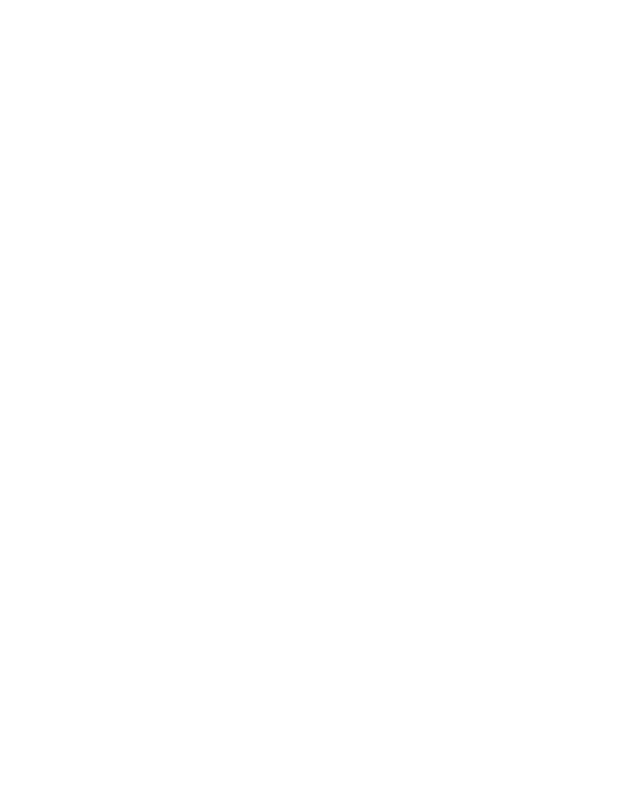
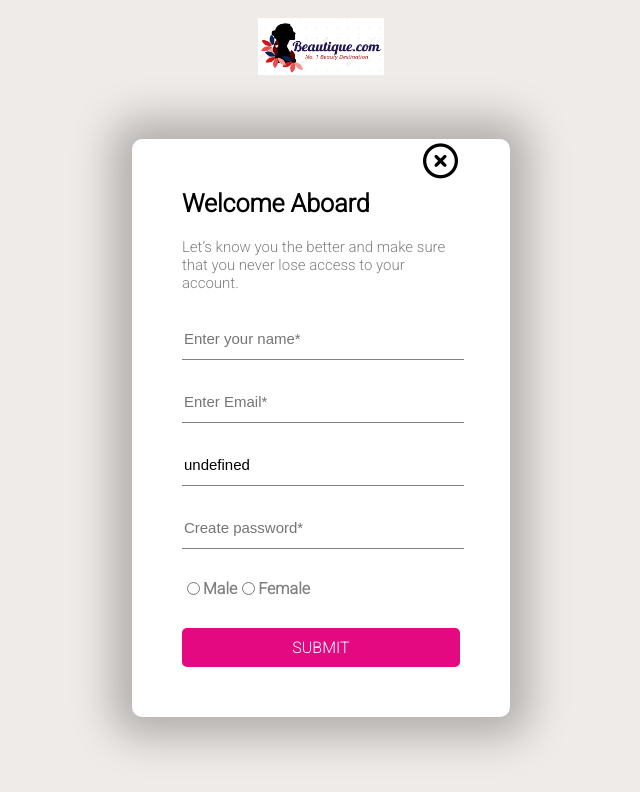
Before and after one commit to Upendrapal0607/satisfying-scale-7625, a plain HTML site: page login.html in a window 1280 px wide. Shown: the whole page, without its empty margins (319-959 px from the left). Drawn offline with Linux system fonts and the light colour scheme.

Commit message:
day-3 done

```diff
--- /dev/null
+++ b/CSS/login.css
@@ -0,0 +1,116 @@
+.logInAfter{
+   position: relative;
+}
+#logPage {
+
+    border-radius: 1px solid red;
+    background: white;
+    width: 22%;
+    height: 50%;
+    margin: auto;
+    padding: 50px;
+    box-shadow: 0 0 40px 20px rgba(0, 0, 0, 0.26);
+    margin-top: 60px;
+    border-radius: 10px;
+}
+
+input{
+    margin-top: 10px;
+    margin-bottom: 10px;
+}
+#logo {
+    width: 10%;
+    margin-left: 45%;
+    margin-top: 10px;
+}
+.radioInput{
+    display: flex;
+    margin-top: 10px;
+}
+/* #radio{
+    background-color: #e40980;
+} */
+#gender{
+    font-family: 'Roboto', sans-serif;
+    color: grey;
+    font-size: 16px;
+    font-weight: 600;
+    margin-top: 10px;
+    margin-bottom: 10px;
+}
+.number {
+    width: 100%;
+    margin-right: 5px;
+    height: 40px;
+    border: none;
+    outline: none;
+    border-bottom: 1px solid grey;
+}
+
+.number:hover{
+    border-bottom: 2px solid #e40980;
+}
+
+#check {
+    color: green;
+    text-align: center;
+    font-size: 20px;
+    margin: auto;
+}
+
+.numInput{
+    display: flex;
+    flex-direction: column;
+}
+
+#btn {
+    display: block;
+}
+
+i{
+    width: 100%;
+    display: flex;
+    justify-content: center;
+    align-items: center;
+    padding: 15px;
+}
+.arrow{
+    background-color: rgb(194, 189, 189);
+    border-radius: 50%;
+}
+
+body {
+    background-size: cover;
+    background-color: #EFEBE9;
+}
+
+h2{
+    font-family: 'Roboto', sans-serif;
+    margin-top: 0px;
+    font-size: 25px;
+}
+
+p{
+    font-family: 'Roboto', sans-serif;
+    color: grey;
+    font-size: 15px;
+    font-weight: 500;
+}
+
+button {
+    padding: 10px 10px;
+    background: #e40980;
+    color: #fff;
+    font-family: 'Roboto', sans-serif;
+    font-size: 16px;
+    margin-top: 20px;
+    outline: none;
+    border: none;
+    border-radius: 5px;
+}
+#clear{
+    position: absolute;
+    top: -11px;
+    right: 480px;
+    font-size: 35px;
+}
--- a/CSS/signup.css
+++ b/CSS/signup.css
@@ -1,8 +1,10 @@
+.logInAfter{
+    position: relative;
+ }
+
 #logPage {
     border-radius: 1px solid red;
-    /* text-align: center; */
     background: white;
-    /* linear-gradient( rgba(14, 13, 13, 0.5), rgba(238, 236, 237, 0.1)) */
     width: 25%;
     height: 40%;
     margin: auto;
@@ -22,13 +24,20 @@ h2 {
     margin-top: 0;
 }
 
+#clear{
+    position: absolute;
+    top: -11px;
+    right: 460px;
+    font-size: 35px;
+}
+
 #number {
     width: 85%;
     margin-right: 5px;
     height: 40px;
     border: none;
     outline: none;
-    border-bottom: 2px solid grey;
+    border-bottom: 1px solid grey;
 }
 
 #number:hover{
@@ -41,25 +50,27 @@ h2 {
     margin-top: 50px;
     margin-bottom: 35px;
     font-size: 17px;
+    font-weight: 600;
 }
 
 #face {
     display: flex;
     margin: auto;
     margin-left: 0px;
-    box-shadow: 1px 1px 1px 1px #e2e6e9;
+    box-shadow: 1px 1px 1px 2px #e2e6e9;
     border-radius: 3px;
     margin-right: 5px;
 }
 
 #last {
     display: flex;
+    justify-content: space-between;
 }
 
 #goog {
     display: flex;
     border-radius: 3px;
-    box-shadow: 1px 1px 1px 1px #e2e6e9;
+    box-shadow: 1px 1px 1px 2px #e2e6e9;
 }
 
 img {
@@ -69,12 +80,16 @@ img {
 }
 
 #facebook {
+    font-family: 'Roboto', sans-serif;
+    color: grey;
     margin: auto;
     padding: 10px 0px 10px 0px;
     margin-left: 0px;
 }
 
 #google {
+    font-family: 'Roboto', sans-serif;
+    color: grey;
     margin: auto;
     padding: 10px 0px 10px 0px;
     margin: auto;
@@ -86,18 +101,6 @@ img {
     text-align: center;
     font-size: 20px;
     margin: auto;
-}
-
-#mess {
-    margin: 0px;
-    color: red;
-    font-size: 20px;
-}
-
-#mess1 {
-    margin: 0px;
-    color: red;
-    font-size: 20px;
 }
 
 #wr {
@@ -126,25 +129,24 @@ i{
 
 }
 .arrow{
-    /* border: 1px solid grey; */
     background-color: rgb(194, 189, 189);
     border-radius: 50%;
 
 }
 
 body {
-    background-image: linear-gradient(to bottom, rgb(247, 235, 245), rgba(254, 250, 255, 0.603)), url(https://media6.ppl-media.com/tr:h-400/static/img/story/18671/new_lets-purplle-613f74-371_1484764966_18671_changed.jpg );
+    /* background-image: linear-gradient(to bottom, rgb(247, 235, 245), rgba(254, 250, 255, 0.603)), url(https://media6.ppl-media.com/tr:h-400/static/img/story/18671/new_lets-purplle-613f74-371_1484764966_18671_changed.jpg ); */
     background-size: cover;
     height: 730px;
     background-color: #EFEBE9;
 }
 
 h2 {
-    font-family: sans-serif;
+    font-family: 'Roboto', sans-serif;
     font-size: 25px;
 }
 p{
-    font-family: sans-serif;
+    font-family: 'Roboto', sans-serif;
     font-size: 15px;
 }
 
--- a/JavaScript/index.js
+++ b/JavaScript/index.js
@@ -0,0 +1 @@
+hiiiiiiiiiiiiiii111111111111
--- /dev/null
+++ b/JavaScript/login.js
@@ -0,0 +1,30 @@
+
+let user = JSON.parse(localStorage.getItem("user")) || [];
+let num = document.getElementById("num");
+num.value = user.mobile;
+
+function userInfo(){
+    let user = JSON.parse(localStorage.getItem("user")) || [];
+    let name = document.getElementById("name");
+    let email = document.getElementById("email");
+    let password = document.getElementById("password");
+    let gender = document.getElementById("gender");
+
+            let objuser={
+                name : name.value,
+                email : email.value,
+                mobile : num.value,
+                password : password.value,
+                gender : gender.value
+            };
+            // console.log("obj", objuser)
+            // user.push(objuser);
+            localStorage.setItem("user", JSON.stringify(objuser));
+            alert("Login Successfully");
+            window.location.href="index.html";
+
+}
+
+function clearLogin(){
+    window.location.href = "index.html"
+}
--- a/login.html
+++ b/login.html
@@ -0,0 +1,51 @@
+<!DOCTYPE html>
+<html lang="en">
+
+<head>
+    <meta charset="UTF-8">
+    <meta http-equiv="X-UA-Compatible" content="IE=edge">
+    <meta name="viewport" content="width=device-width, initial-scale=1.0">
+    <title>Signup</title>
+    <link rel="stylesheet" href="../CSS/login.css">
+    <link rel="stylesheet" href="https://cdnjs.cloudflare.com/ajax/libs/font-awesome/6.3.0/css/all.min.css" integrity="sha512-SzlrxWUlpfuzQ+pcUCosxcglQRNAq/DZjVsC0lE40xsADsfeQoEypE+enwcOiGjk/bSuGGKHEyjSoQ1zVisanQ==" crossorigin="anonymous" referrerpolicy="no-referrer" />
+    <link rel="stylesheet" href="https://cdnjs.cloudflare.com/ajax/libs/font-awesome/5.8.1/css/all.min.css" integrity="sha512-gMjQeDaELJ0ryCI+FtItusU9MkAifCZcGq789FrzkiM49D8lbDhoaUaIX4ASU187wofMNlgBJ4ckbrXM9sE6Pg==" crossorigin="anonymous" referrerpolicy="no-referrer" />
+    <link href="https://fonts.googleapis.com/css2?family=Montserrat:wght@100;200;300&family=Mulish:wght@700&family=Poppins:wght@100;200&family=Roboto:wght@100;300&display=swap" rel="stylesheet">
+
+
+</head>
+
+<body>
+    <div id="logoBox">
+        <div>
+            <a href="index.html">
+                <img id="logo" src="./Image/Logo-new-print.png" />
+            </a>
+        </div>
+    </div>
+  <div class="logInAfter">
+        <div id="logPage">
+            <h2>Welcome Aboard</h2>
+            <p>Let’s know you the better and make sure that you never lose access to your account.</p>
+
+            <div class="numInput">
+                    <input class="number" id="name" type="text" style="font-size: 15px;" placeholder="Enter your name*"  required>
+                    <input class="number" id="email" type="text" style="font-size: 15px;" placeholder="Enter Email*" required>
+                    <input class="number" id="num" type="text" style="font-size: 15px;" placeholder="Enter mobile number*" required>
+                    <input class="number" id="password" type="text" style="font-size: 15px;" placeholder="Create password*" required>
+                    <div class="radioInput">
+                        <input type="radio"  id="radio" name="gender" value="Male"/> <span id="gender"> Male</span>
+                        <br>
+                        <input type="radio" id="radio" name="gender" value="Female"/> <span id="gender"> Female</span>
+                        <br/>
+                    </div>
+                    <button id="submit" onclick="userInfo()">SUBMIT</button>
+            </div>
+        </div>
+        <div id="clear" onclick="clearLogin()">
+            <i id="wrong" class="fa-sharp fa-regular fa-circle-xmark"></i>
+        </div>
+  </div>
+
+</body>
+    <script src="../JavaScript/login.js"></script>
+</html>
```
Also changed, not shown: JavaScript/signup.js (+16 -20 lines), signup.html (+9 -6 lines).
